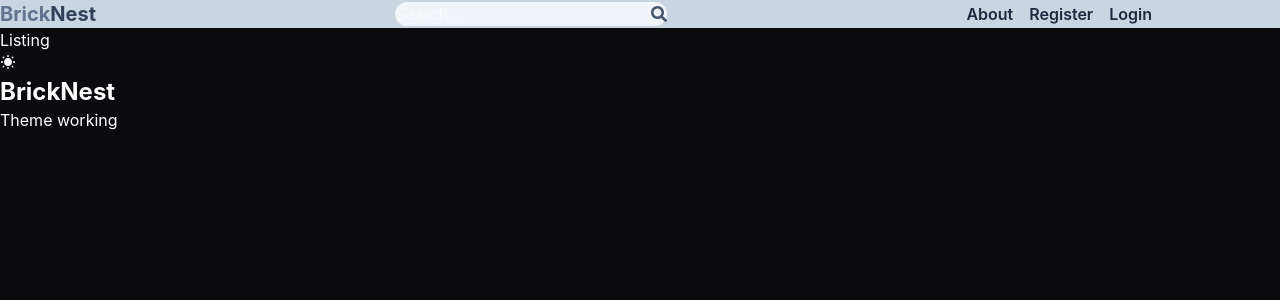
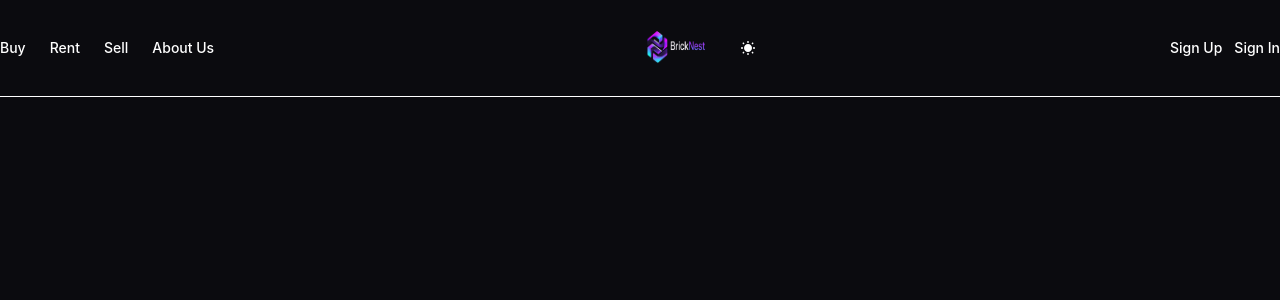
Before and after one commit to Aakash070802/brick-nest-estate, a React (Vite) app in the folder frontend/: page /listing/1 in a window 1280 px wide. Shown: the top 300 px of the page. Built offline with nearby package versions, Linux system fonts and the light colour scheme.

Commit message:
Added: Header section but Ui is broken.

```diff
--- a/frontend/src/App.jsx
+++ b/frontend/src/App.jsx
@@ -1,23 +1,9 @@
-import { useRoutes } from "react-router";
-import { routes } from "./routes/routesConfig";
 import Header from "./components/Header";
-import ThemeToggle from "./components/ThemeToggle";
 
 function App() {
-  const routing = useRoutes(routes);
-
   return (
     <>
       <Header />
-      {routing}
-      <div className="bg-bg text-text min-h-screen p-10">
-        <ThemeToggle />
-
-        <div className="bg-card p-6 rounded-xl shadow-card mt-6">
-          <h1 className="text-2xl font-bold">BrickNest</h1>
-          <p className="text-muted">Theme working</p>
-        </div>
-      </div>
     </>
   );
 }
--- a/frontend/src/components/Header.jsx
+++ b/frontend/src/components/Header.jsx
@@ -1,41 +1,86 @@
-import { Link } from "react-router-dom";
-import { FaSearch } from "react-icons/fa";
+import { Link, useLocation } from "react-router-dom";
+import darkLogo from "../assets/logo-dark.png";
+import lightLogo from "../assets/logo-light.png";
+import { IoMdSunny } from "react-icons/io";
+import { FaMoon } from "react-icons/fa";
+import { useEffect, useState } from "react";
 
 const Header = () => {
+  const [darkMode, setDarkMode] = useState(true);
+  const location = useLocation();
+
+  useEffect(() => {
+    if (darkMode) {
+      document.documentElement.classList.add("dark");
+    } else {
+      document.documentElement.classList.remove("dark");
+    }
+  }, [darkMode]);
+
   return (
-    <header className="bg-slate-300 shadow-md ">
-      <div className="flex justify-between items-center max-w-6xl mx-auto p-3">
-        <Link to="/">
-          <h1 className="font-bold text-sm sm:text-xl flex flex-wrap">
-            <span className="text-slate-500">Brick</span>
-            <span className="text-slate-700">Nest</span>
-          </h1>
-        </Link>
-        <form className="bg-slate-100 p-3 rounded-lg flex items-center">
-          <input
-            type="text"
-            placeholder="Search..."
-            className="bg-transparent focus:outline-none w-24 sm:w-64"
-          />
-          <FaSearch className="text-slate-600" />
-        </form>
-        <ul className="flex gap-4">
-          <Link to="/about">
-            <li className="hidden sm:inline text-slate-800 font-semibold hover:underline cursor-pointer">
-              About
-            </li>
+    <header className="w-full bg-bg text-text border-b border-border mx-auto">
+      <div className="max-w-7xl mx-auto px-6 py-4 flex items-center justify-between">
+        {/* LEFT NAV */}
+        <div className="flex items-center gap-6 text-sm font-medium">
+          <Link to="/search?type=buy" className="hover:text-primary">
+            Buy
           </Link>
-          <Link to="/register">
-            <li className="hidden sm:inline text-slate-800 font-semibold hover:underline cursor-pointer">
-              Register
-            </li>
+          <Link to="/search?type=rent" className="hover:text-primary">
+            Rent
           </Link>
-          <Link to="/login">
-            <li className="text-slate-800 font-semibold hover:underline cursor-pointer">
-              Login
-            </li>
+          <Link to="/search?type=sell" className="hover:text-primary">
+            Sell
           </Link>
-        </ul>
+          <Link to="/about" className="hover:text-primary">
+            About Us
+          </Link>
+        </div>
+
+        {/* CENTER LOGO + THEME */}
+        <div className="flex items-center gap-4">
+          <Link to="/" className="flex items-center gap-2">
+            <img
+              src={darkMode ? darkLogo : lightLogo}
+              alt="logo"
+              className="w-24 h-24"
+            />
+          </Link>
+
+          {/* THEME TOGGLE */}
+          <button
+            onClick={() => setDarkMode(!darkMode)}
+            className="p-2 rounded-lg hover:bg-primary/10 transition"
+          >
+            {darkMode ? <IoMdSunny /> : <FaMoon />}
+          </button>
+        </div>
+
+        {/* RIGHT ACTIONS */}
+        <div className="flex items-center gap-3 text-sm font-medium">
+          {/* SIGN UP */}
+          <Link
+            to="/register"
+            className={`px-4 py-2 rounded-xl transition ${
+              location.pathname === "/register"
+                ? "bg-primary text-btnText"
+                : "hover:text-primary"
+            }`}
+          >
+            Sign Up
+          </Link>
+
+          {/* SIGN IN */}
+          <Link
+            to="/login"
+            className={`px-4 py-2 rounded-xl transition ${
+              location.pathname === "/login"
+                ? "bg-primary text-btnText"
+                : "hover:text-primary"
+            }`}
+          >
+            Sign In
+          </Link>
+        </div>
       </div>
     </header>
   );
```
Also changed, not shown: frontend/public/favicon.png (deleted), 1 other file (tests, documents, lock files or other folders).
